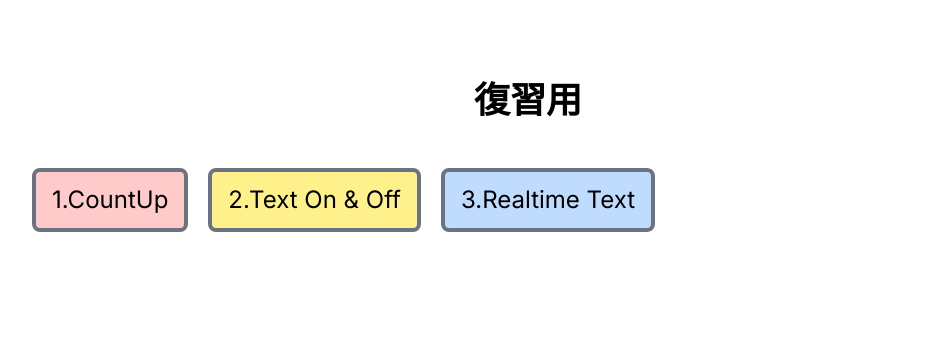
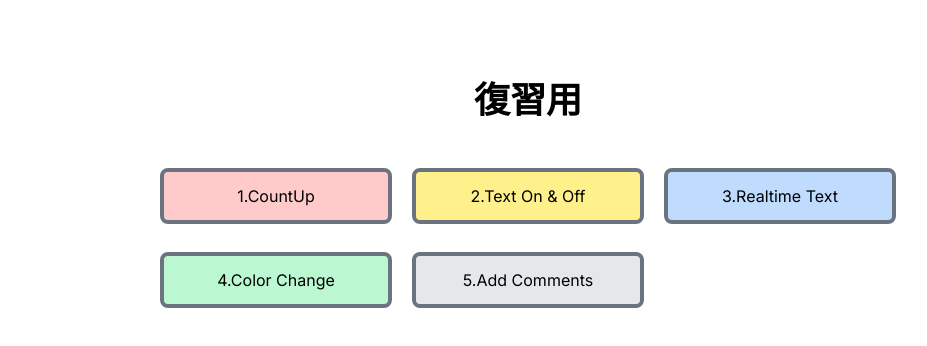
Before and after one commit to sena0514/training, a Next.js app: page / in a window 1280 px wide. Shown: the top 346 px of the page, without its empty margins (112-1039 px from the left). Built offline with nearby package versions, Linux system fonts and the light colour scheme.

Commit message:
コメント機能を実装した

```diff
--- /dev/null
+++ b/app/(main)/addComments/page.tsx
@@ -0,0 +1,54 @@
+"use client";
+
+import { NextPage } from "next";
+import { ChangeEvent, useState } from "react";
+
+const AddComments: NextPage = () => {
+  const [inputText, setInputText] = useState("");
+  const [commentList, setCommentList] = useState<string[]>([]);
+
+  const handleInputComment = (e: ChangeEvent<HTMLTextAreaElement>) => {
+    setInputText(e.target.value);
+  };
+
+  const handleSubmit = () => {
+    if (!inputText.trim()) return;
+    setCommentList((prev) => [...prev, inputText]);
+    setInputText("");
+  };
+
+  return (
+    <div className="mt-10">
+      <div className="max-w-5xl mx-auto px-4 flex flex-col items-center gap-y-5">
+        <textarea
+          onChange={handleInputComment}
+          value={inputText}
+          placeholder="メモを入力"
+          className="resize-none border-2 border-gray-400 rounded-md w-72 py-2 px-2 text-center"
+        ></textarea>
+        <div>
+          <button
+            onClick={handleSubmit}
+            className="border-2 border-gray-500 rounded-md bg-blue-200 py-1 px-3 transition duration-300 hover:bg-blue-400"
+          >
+            追加
+          </button>
+        </div>
+        <div>
+          <ul className="flex flex-col items-center gap-y-3 w-72">
+            {commentList.map((comment, index) => (
+              <li
+                key={index}
+                className="w-full bg-white p-2 shadow-md rounded-md"
+              >
+                {comment}
+              </li>
+            ))}
+          </ul>
+        </div>
+      </div>
+    </div>
+  );
+};
+
+export default AddComments;
--- a/app/page.tsx
+++ b/app/page.tsx
@@ -3,26 +3,40 @@
 export default function Home() {
   return (
     <div className="mt-20">
-      <div className="mx-auto max-w-5xl px-4">
-        <h2 className="text-4xl font-bold text-center">復習用</h2>
-        <div className="mt-12 flex gap-y-7 gap-x-5">
-        <Link
-            className="py-3 px-4 text-2xl rounded-lg border-4 border-gray-500 inline-block bg-red-200"
+      <div className="mx-auto max-w-3xl px-4">
+        <h2 className="text-4xl font-bold text-center break-words">
+          復習用
+        </h2>
+        <div className="mt-12 grid justify-center gap-y-7 gap-x-5 grid-cols-1 md:grid-cols-2 lg:grid-cols-3">
+          <Link
+            className="py-3 px-2 text-center rounded-lg border-4 border-gray-500 inline-block bg-red-200"
             href="/countUp"
           >
             1.CountUp
           </Link>
           <Link
-            className="py-3 px-4 text-2xl rounded-lg border-4 border-gray-500 inline-block bg-yellow-200"
+            className="py-3 px-2 text-center rounded-lg border-4 border-gray-500 inline-block bg-yellow-200"
             href="/textChange"
           >
-           2.Text On & Off
+            2.Text On & Off
           </Link>
           <Link
-            className="py-3 px-4 text-2xl rounded-lg border-4 border-gray-500 inline-block bg-blue-200"
+            className="py-3 px-2  text-center rounded-lg border-4 border-gray-500 inline-block bg-blue-200"
             href="/realTimeText"
           >
-           3.Realtime Text
+            3.Realtime Text
+          </Link>
+          <Link
+            className="py-3 px-2 text-center rounded-lg border-4 border-gray-500 inline-block bg-green-200"
+            href="/colorChange"
+          >
+            4.Color Change
+          </Link>
+          <Link
+            className="py-3 px-2  text-center rounded-lg border-4 border-gray-500 inline-block bg-gray-200"
+            href="/addComments"
+          >
+            5.Add Comments
           </Link>
         </div>
       </div>
```
